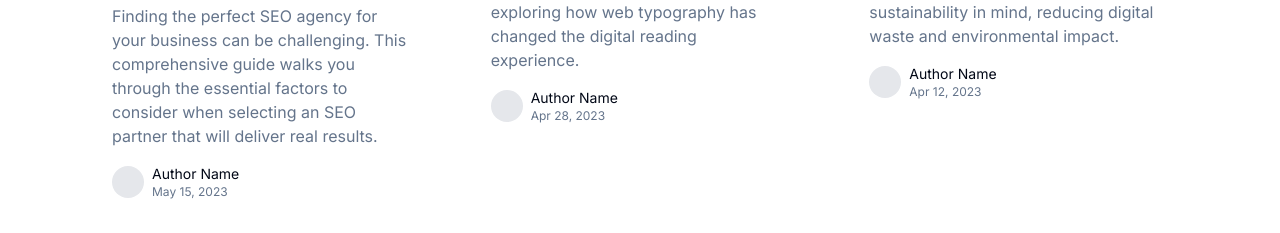
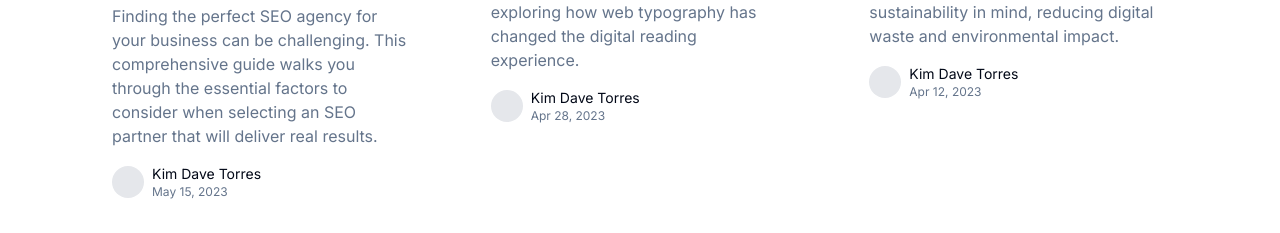
Before and after one commit to kd2rres/simple-blog-vista, a React (Vite) app: page /blog in a window 1280 px wide. Shown: the part 719-952 px from the top of the page. Built offline with nearby package versions, Linux system fonts and the light colour scheme.

Commit message:
Fix: Update author name to "Kim Dave Torres"
Updated the author name to "Kim Dave Torres" across all blog posts.

```diff
--- a/src/components/blog/BlogCard.tsx
+++ b/src/components/blog/BlogCard.tsx
@@ -54,7 +54,7 @@ const BlogCard = ({
           <div className="flex items-center">
             <div className="w-8 h-8 rounded-full bg-gray-200"></div>
             <div className="ml-2">
-              <p className="text-sm">Author Name</p>
+              <p className="text-sm">Kim Dave Torres</p>
               <p className="text-xs text-muted-foreground">{date}</p>
             </div>
           </div>
--- a/src/components/blog/RecentPosts.tsx
+++ b/src/components/blog/RecentPosts.tsx
@@ -1,4 +1,3 @@
-
 import { useState } from 'react';
 import { Button } from "@/components/ui/button";
 import BlogCard from './BlogCard';
--- a/src/pages/BlogPost.tsx
+++ b/src/pages/BlogPost.tsx
@@ -1,4 +1,3 @@
-
 import { useParams } from 'react-router-dom';
 import { Badge } from '@/components/ui/badge';
 import Newsletter from '@/components/blog/Newsletter';
@@ -178,7 +177,7 @@ const BlogPost = () => {
     category: 'Digital Marketing',
     readTime: '8 min read',
     author: {
-      name: 'Alex Morgan',
+      name: 'Kim Dave Torres',
       avatar: '/placeholder.svg',
       bio: 'Digital marketing specialist with 10+ years of experience helping businesses improve their online presence.'
     }
@@ -253,7 +252,13 @@ const BlogPost = () => {
               <Badge variant="outline" className="mb-2">Design</Badge>
               <h3 className="text-xl font-bold mb-2">The Evolution of Web Typography</h3>
               <p className="text-muted-foreground mb-4">From system fonts to variable fonts: exploring how web typography has changed the digital reading experience.</p>
-              <a href="#" className="text-primary font-medium hover:underline">Read Article</a>
+              <div className="flex items-center justify-between">
+                <a href="#" className="text-primary font-medium hover:underline">Read Article</a>
+                <div className="flex items-center">
+                  <div className="w-6 h-6 rounded-full bg-gray-200"></div>
+                  <span className="ml-2 text-xs text-muted-foreground">Kim Dave Torres</span>
+                </div>
+              </div>
             </div>
             <div className="bg-white p-6 rounded-lg shadow-sm">
               <div className="mb-4 overflow-hidden rounded-md">
@@ -268,7 +273,13 @@ const BlogPost = () => {
               <Badge variant="outline" className="mb-2">Product</Badge>
               <h3 className="text-xl font-bold mb-2">Building Sustainable Digital Products</h3>
               <p className="text-muted-foreground mb-4">How to approach product design with sustainability in mind, reducing digital waste and environmental impact.</p>
-              <a href="#" className="text-primary font-medium hover:underline">Read Article</a>
+              <div className="flex items-center justify-between">
+                <a href="#" className="text-primary font-medium hover:underline">Read Article</a>
+                <div className="flex items-center">
+                  <div className="w-6 h-6 rounded-full bg-gray-200"></div>
+                  <span className="ml-2 text-xs text-muted-foreground">Kim Dave Torres</span>
+                </div>
+              </div>
             </div>
           </div>
         </div>
```
